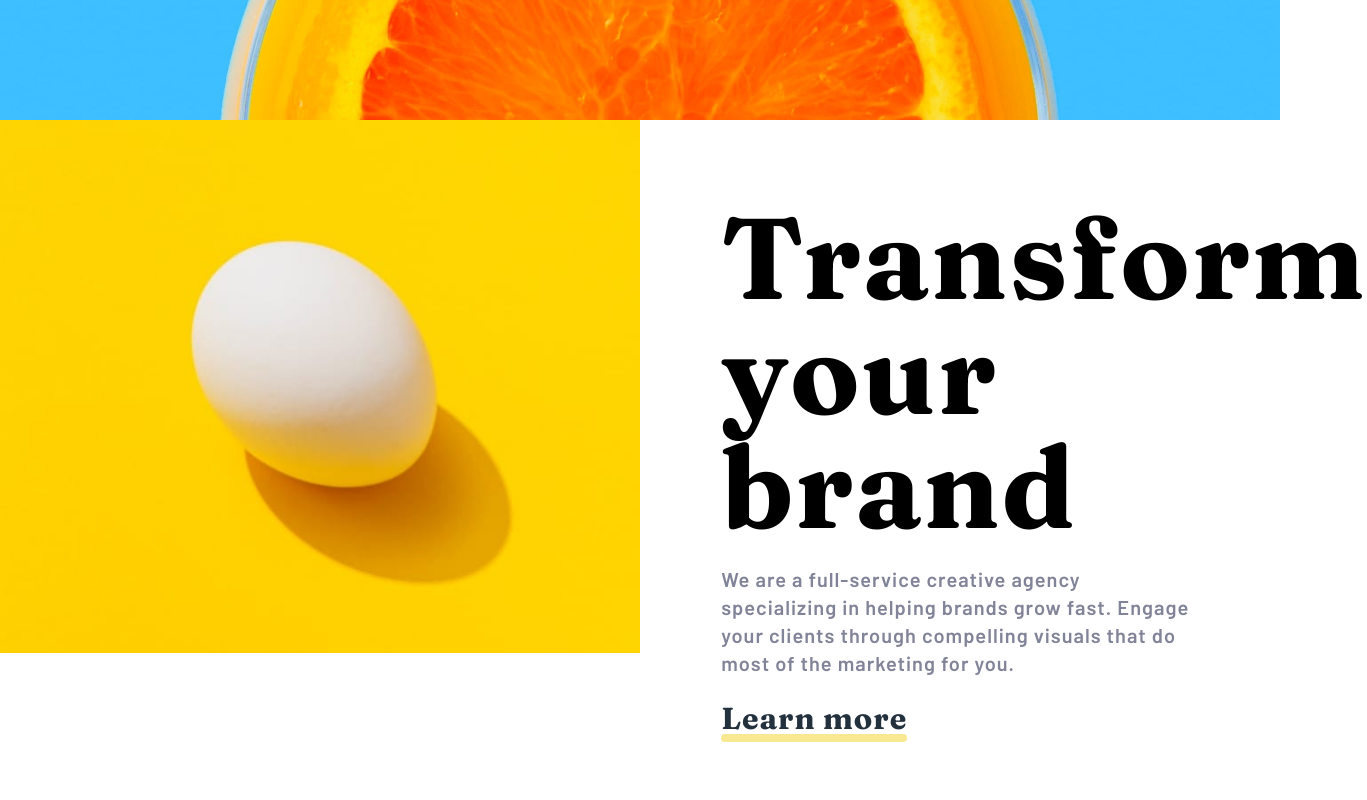
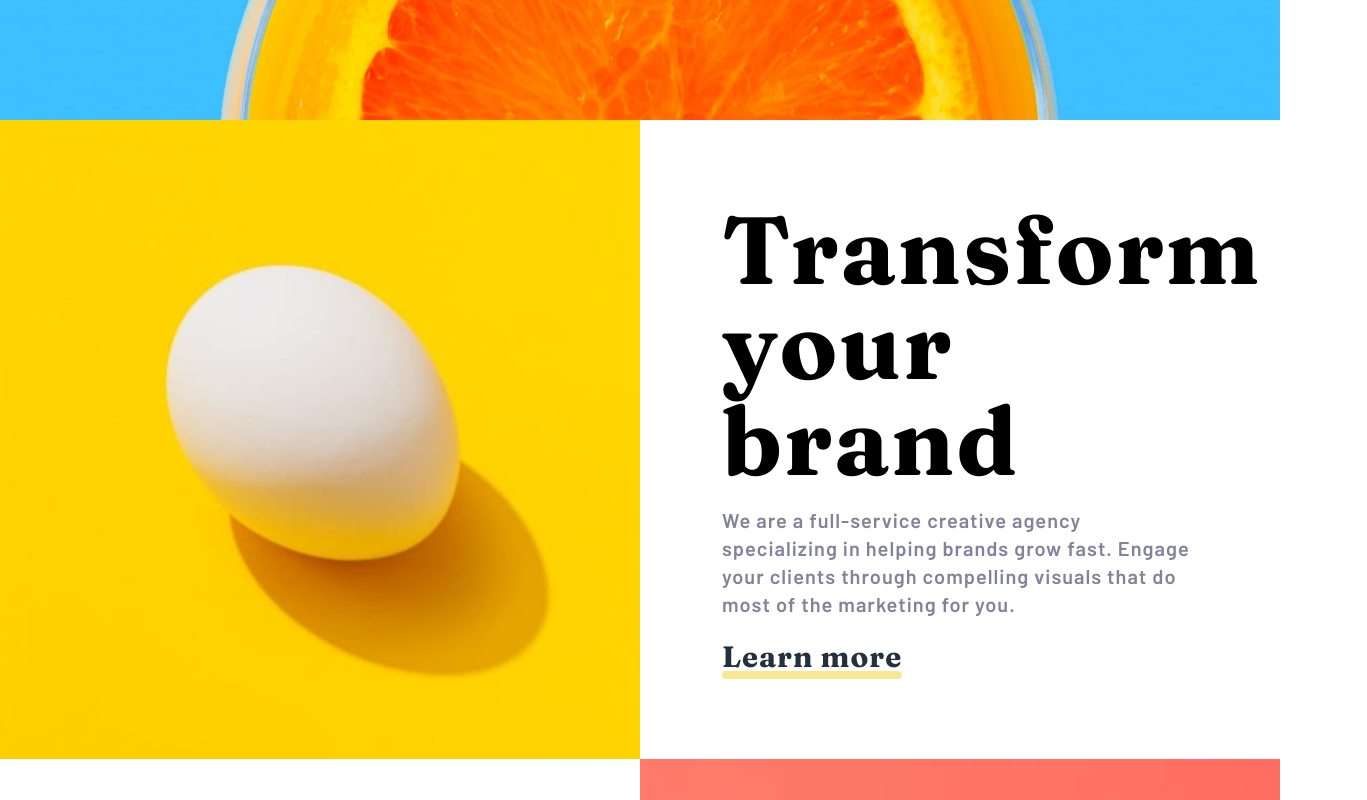
Before and after one commit to bnfcj/sunnyside-agency-landing-page, a plain HTML site: page index.html in a window 1280 px wide. Shown: the part 680-1480 px from the top of the page, 1367 px wide, since content can reach past the window. Drawn offline with Linux system fonts and the light colour scheme.

Commit message:
fix font breaking layout

```diff
--- a/styles/default.css
+++ b/styles/default.css
@@ -4,7 +4,7 @@ html {
 }
 @media screen and (min-width: 768px) {
   html {
-    font-size: 125%;
+    font-size: 112.5%;
   }
 }
 
@@ -16,6 +16,7 @@ body {
 h2 {
   padding: var(--space-s);
 }
+h1,
 h2,
 h3,
 h4 {
@@ -35,8 +36,7 @@ li,
 blockquote {
   max-width: 50ch;
 }
-
-h2,
+h1 h2,
 h3,
 h4,
 h5,
@@ -49,6 +49,10 @@ h6 {
 }
 
 /* Font Sizes and Weights */
+h1 {
+  font-weight: var(--fw-900);
+  font-size: var(--step-6);
+}
 h2 {
   font-weight: var(--fw-900);
   font-size: var(--step-5);
--- a/styles/primary-features.css
+++ b/styles/primary-features.css
@@ -33,6 +33,13 @@
 .primary-red:hover::before {
   background-color: var(--Softred);
 }
+.primary-feature picture,
+.primary-feature img {
+  height: 100%;
+}
+.primary-feature img {
+  object-fit: cover;
+}
 .primary-feature div:nth-child(2) {
   padding: var(--space-s-2xl);
   display: flex;
--- a/styles/variables.css
+++ b/styles/variables.css
@@ -31,15 +31,16 @@
   --White: hsl(0, 0%, 100%);
 
   /* Font sizes */
-  /* @link https://utopia.fyi/type/calculator?c=320,16,1.2,1240,16,1.618,5,1,&s=0.75|0.5|0.25,1.5|2|3|4|6,xl-3xl|m-3xl|xs-3xl|2xs-3xl|xs-xl|s-2xl&g=s,l,xl,12 */
+  /* @link https://utopia.fyi/type/calculator?c=320,16,1.2,1240,18,1.5,6,1,&s=0.75|0.5|0.25,1.5|2|3|4|6,xl-3xl|m-3xl|xs-3xl|2xs-xl|xs-xl|s-2xl|3xs-s&g=s,l,xl,12 */
 
-  --step--1: clamp(0.618rem, 0.9082rem + -0.3744vi, 0.8333rem);
-  --step-0: clamp(1rem, 1rem + 0vi, 1rem);
-  --step-1: clamp(1.2rem, 1.0546rem + 0.727vi, 1.618rem);
-  --step-2: clamp(1.44rem, 1.0303rem + 2.0486vi, 2.6179rem);
-  --step-3: clamp(1.728rem, 0.8557rem + 4.3614vi, 4.2358rem);
-  --step-4: clamp(2.0736rem, 0.411rem + 8.3129vi, 6.8535rem);
-  --step-5: clamp(2.4883rem, -0.5032rem + 14.9577vi, 11.089rem);
+  --step--1: clamp(0.75rem, 0.8623rem + -0.1449vi, 0.8333rem);
+  --step-0: clamp(1rem, 0.9565rem + 0.2174vi, 1.125rem);
+  --step-1: clamp(1.2rem, 1.0304rem + 0.8478vi, 1.6875rem);
+  --step-2: clamp(1.44rem, 1.0604rem + 1.8978vi, 2.5313rem);
+  --step-3: clamp(1.728rem, 1.0084rem + 3.598vi, 3.7969rem);
+  --step-4: clamp(2.0736rem, 0.8139rem + 6.2986vi, 5.6953rem);
+  --step-5: clamp(2.4883rem, 0.3824rem + 10.5298vi, 8.543rem);
+  --step-6: clamp(2.986rem, -0.4326rem + 17.093vi, 12.8145rem);
 
   /* @link https://utopia.fyi/space/calculator?c=320,16,1.2,1240,20,1.618,5,1,&s=0.75|0.5|0.25,1.5|2|3|4|6,xl-3xl|m-3xl|xs-3xl|2xs-xl|xs-xl|s-2xl|3xs-s&g=s,l,xl,12 */
 
```
